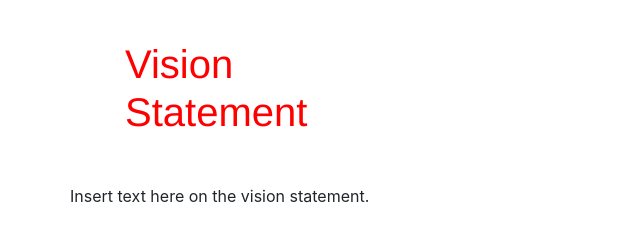
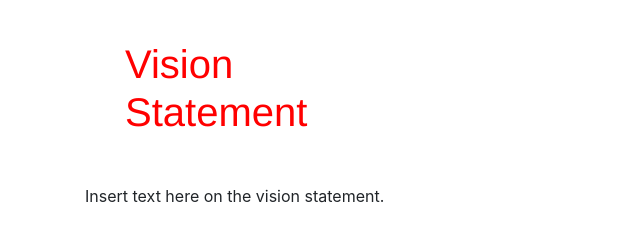
Before and after one commit to ctl70162018/site, a plain HTML site: page vision.html in a window 1280 px wide. Shown: the full height of the page, 0-640 px from the left. Drawn offline with nearby package versions, Linux system fonts and the light colour scheme.

Commit message:
Update vision.html

```diff
--- a/vision.html
+++ b/vision.html
@@ -27,7 +27,7 @@
     </div>
   </div>
       <div class="row">
-        <div class=col-sm">
+        <div class="col-sm">
                           Insert text here on the vision statement.
                           </div>
       </div>
```
